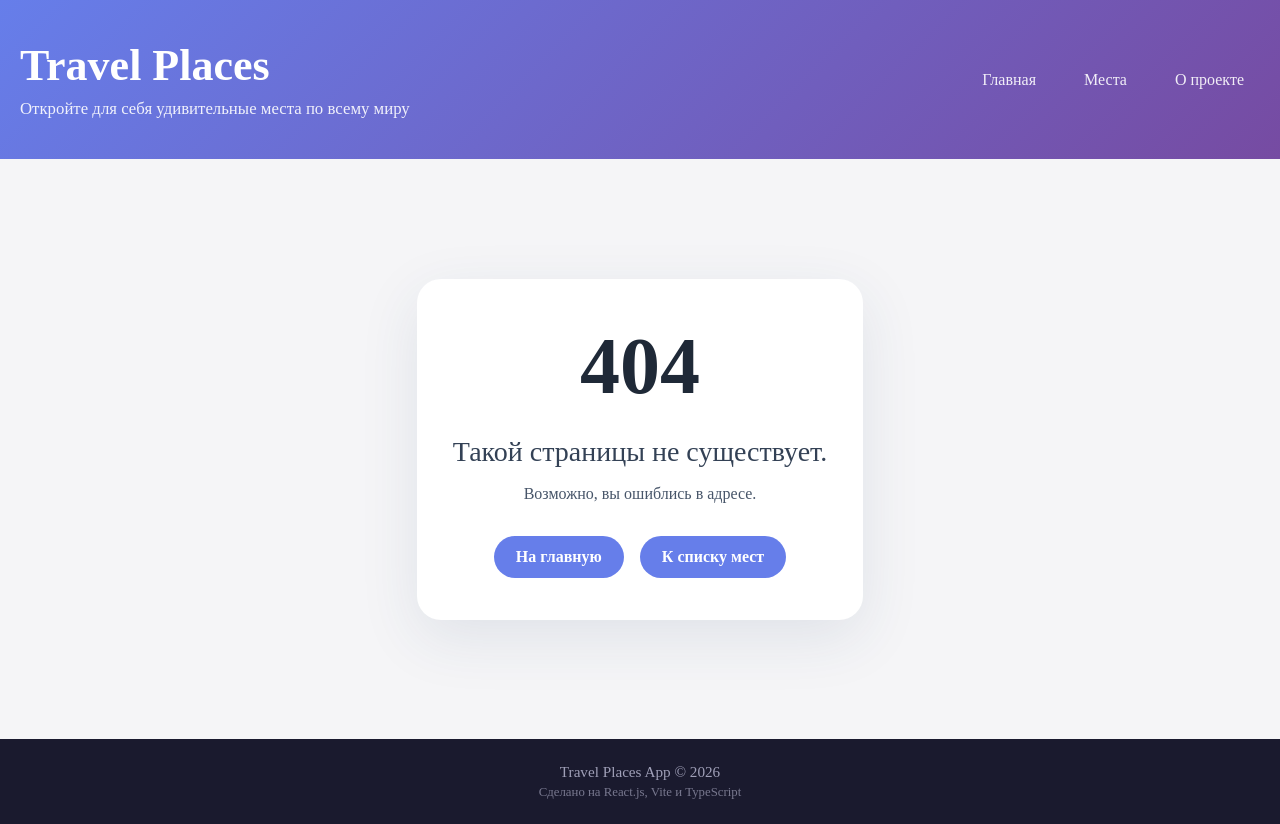
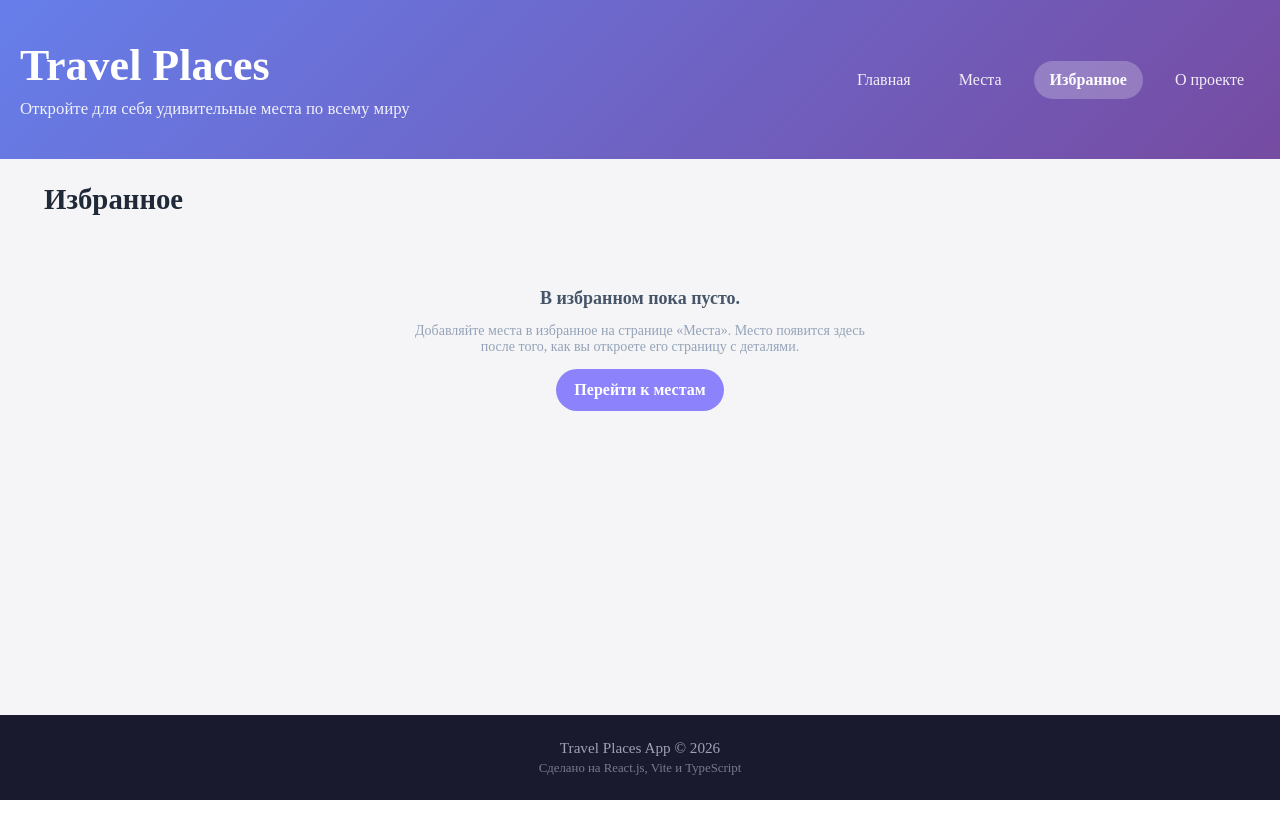
Before and after one commit to TatsianaU/travel-places, a React (Vite) app: page /favorites in a window 1280 px wide. After the commit the page ends 800 px from the top, so only its background shows below. Built offline with nearby package versions, Linux system fonts and the light colour scheme.

Commit message:
feat: add favorite places from query cache

```diff
--- a/src/App.jsx
+++ b/src/App.jsx
@@ -7,6 +7,7 @@
 import AboutPage from './pages/AboutPage/AboutPage'
 import CreatePlacePage from './pages/CreatePlacePage'
 import EditPlacePage from './pages/EditPlacePage'
+import FavoritesPage from './pages/FavoritesPage/FavoritesPage'
 import HomePage from './pages/HomePage/HomePage'
 import NotFoundPage from './pages/NotFoundPage/NotFoundPage'
 import PlaceDetailsPage from './pages/PlaceDetailsPage/PlaceDetailsPage'
@@ -26,6 +27,10 @@
           <Route
             path="/places"
             element={<PlacesPage />}
+          />
+          <Route
+            path="/favorites"
+            element={<FavoritesPage />}
           />
           <Route
             path="/places/new"
--- a/src/components/Header/Header.jsx
+++ b/src/components/Header/Header.jsx
@@ -27,6 +27,12 @@
             Места
           </NavLink>
           <NavLink
+            to="/favorites"
+            className={({ isActive }) => `header-link ${isActive ? 'active' : ''}`}
+          >
+            Избранное
+          </NavLink>
+          <NavLink
             to="/about"
             className={({ isActive }) => `header-link ${isActive ? 'active' : ''}`}
           >
--- /dev/null
+++ b/src/features/places/useFavoritePlaces.js
@@ -0,0 +1,23 @@
+import { useQueryClient } from '@tanstack/react-query'
+
+import { useLocalStorage } from '../../hooks/useLocalStorage'
+import { placesKeys } from './queryKeys'
+
+// Собирает избранные места из уже существующего кеша TanStack Query.
+// ids берём из localStorage, а сами данные достаём из кеша деталей
+// (placesKeys.detail). Места, которые ещё не открывали в этой сессии,
+// в кеше отсутствуют - их просто пропускаем.
+export function useFavoritePlaces() {
+  const queryClient = useQueryClient()
+  const [favoriteIds, setFavoriteIds] = useLocalStorage('wishlistIds', [])
+
+  const favorites = favoriteIds
+    .map((id) => queryClient.getQueryData(placesKeys.detail(id)))
+    .filter((place) => place != null)
+
+  const toggleFavorite = (id) => {
+    setFavoriteIds((prev) => (prev.includes(id) ? prev.filter((favoriteId) => favoriteId !== id) : [...prev, id]))
+  }
+
+  return { favorites, favoriteIds, toggleFavorite }
+}
--- /dev/null
+++ b/src/pages/FavoritesPage/FavoritesPage.css
@@ -0,0 +1,50 @@
+.favorites-page {
+  max-width: 1240px;
+  width: 100%;
+  margin: 0 auto;
+  padding: 24px 24px 48px;
+}
+
+.favorites-page-title {
+  margin: 0 0 24px;
+  font-size: 1.8rem;
+  color: #1f2937;
+}
+
+.favorites-empty {
+  display: flex;
+  flex-direction: column;
+  align-items: center;
+  gap: 14px;
+  padding: 48px 16px;
+  text-align: center;
+}
+
+.favorites-empty-title {
+  margin: 0;
+  font-size: 18px;
+  font-weight: 600;
+  color: #475569;
+}
+
+.favorites-empty-hint {
+  margin: 0;
+  max-width: 480px;
+  font-size: 14px;
+  color: #94a3b8;
+}
+
+.favorites-empty-link {
+  display: inline-block;
+  padding: 12px 18px;
+  border-radius: 999px;
+  background: #8c82fc;
+  color: #ffffff;
+  text-decoration: none;
+  font-weight: 700;
+  transition: background 0.2s ease;
+}
+
+.favorites-empty-link:hover {
+  background: #5a4ad1;
+}
--- /dev/null
+++ b/src/pages/FavoritesPage/FavoritesPage.jsx
@@ -0,0 +1,40 @@
+import './FavoritesPage.css'
+
+import { Link, useNavigate } from 'react-router-dom'
+
+import PlaceList from '../../components/PlaceList/PlaceList'
+import { useFavoritePlaces } from '../../features/places/useFavoritePlaces'
+
+export default function FavoritesPage() {
+  const navigate = useNavigate()
+  const { favorites, favoriteIds, toggleFavorite } = useFavoritePlaces()
+
+  return (
+    <main className="favorites-page">
+      <h1 className="favorites-page-title">Избранное</h1>
+
+      {favorites.length === 0 ? (
+        <div className="favorites-empty">
+          <p className="favorites-empty-title">В избранном пока пусто.</p>
+          <p className="favorites-empty-hint">
+            Добавляйте места в избранное на странице «Места». Место появится здесь после того, как вы откроете его страницу с деталями.
+          </p>
+          <Link
+            to="/places"
+            className="favorites-empty-link"
+          >
+            Перейти к местам
+          </Link>
+        </div>
+      ) : (
+        <PlaceList
+          places={favorites}
+          searchQuery=""
+          onEdit={(place) => navigate(`/places/${place.id}/edit`)}
+          wishlistIds={favoriteIds}
+          onToggleWishlist={toggleFavorite}
+        />
+      )}
+    </main>
+  )
+}
```
